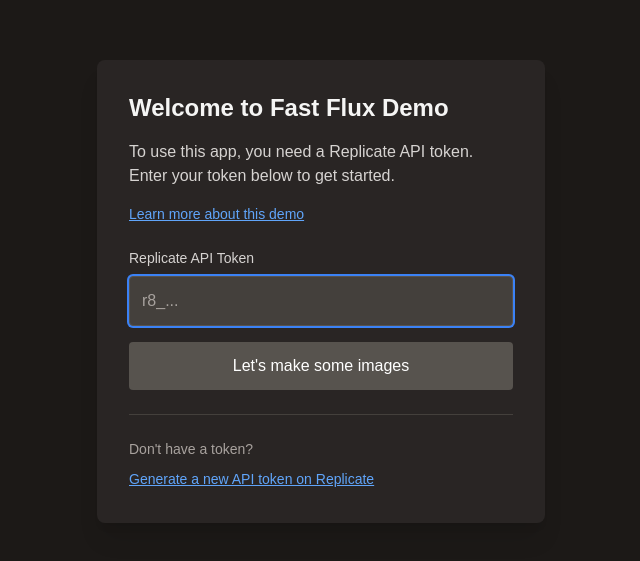
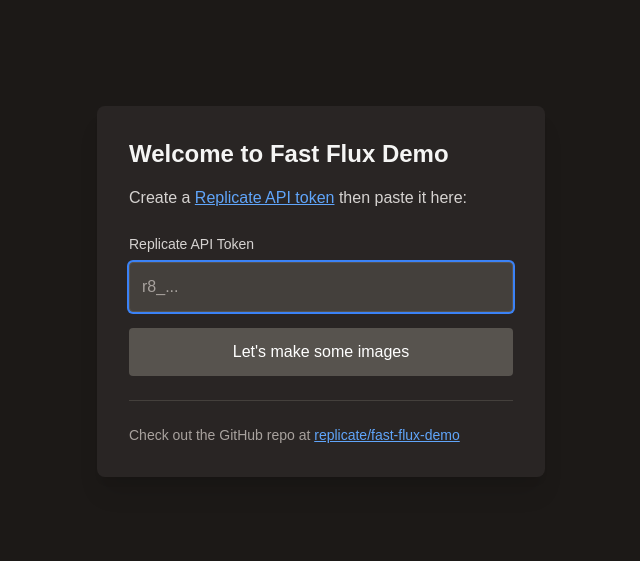
Before and after one commit to replicate/fast-flux-demo, a Next.js app: page / in a window 1280 px wide. Shown: the part 109-670 px from the top of the page, without its empty margins (319-959 px from the left). Built offline with nearby package versions, Linux system fonts and the light colour scheme.

Commit message:
refactor: improve token modal layout and messaging
Move token creation link above the form for better flow.
Update GitHub repo link to only linkify the repo name.

```diff
--- a/app/page.tsx
+++ b/app/page.tsx
@@ -62,18 +62,17 @@
       <div className="min-h-screen bg-stone-900 flex items-center justify-center p-4">
         <div className="max-w-md w-full bg-stone-800 rounded-lg shadow-xl p-8">
           <h1 className="text-2xl font-bold text-stone-100 mb-4">Welcome to Fast Flux Demo</h1>
-          <p className="text-stone-300 mb-4">
-            To use this app, you need a Replicate API token. Enter your token below to get started.
-          </p>
-          <p className="text-stone-400 text-sm mb-6">
+          <p className="text-stone-300 mb-6">
+            Create a{" "}
             <Link
-              href="https://github.com/replicate/fast-flux-demo"
+              href="https://replicate.com/account/api-tokens?new-token-name=fast-flux-demo"
               target="_blank"
               rel="noopener noreferrer"
               className="text-blue-400 hover:text-blue-300 underline"
             >
-              Learn more about this demo
+              Replicate API token
             </Link>
+            {" "}then paste it here:
           </p>
 
           <form onSubmit={handleTokenSubmit} className="space-y-4">
@@ -102,15 +101,17 @@
           </form>
 
           <div className="mt-6 pt-6 border-t border-stone-700">
-            <p className="text-sm text-stone-400 mb-2">Don&apos;t have a token?</p>
-            <Link
-              href="https://replicate.com/account/api-tokens?new-token-name=fast-flux-demo"
-              target="_blank"
-              rel="noopener noreferrer"
-              className="text-blue-400 hover:text-blue-300 text-sm underline"
-            >
-              Generate a new API token on Replicate
-            </Link>
+            <p className="text-sm text-stone-400">
+              Check out the GitHub repo at{" "}
+              <Link
+                href="https://github.com/replicate/fast-flux-demo"
+                target="_blank"
+                rel="noopener noreferrer"
+                className="text-blue-400 hover:text-blue-300 underline"
+              >
+                replicate/fast-flux-demo
+              </Link>
+            </p>
           </div>
         </div>
       </div>
```
